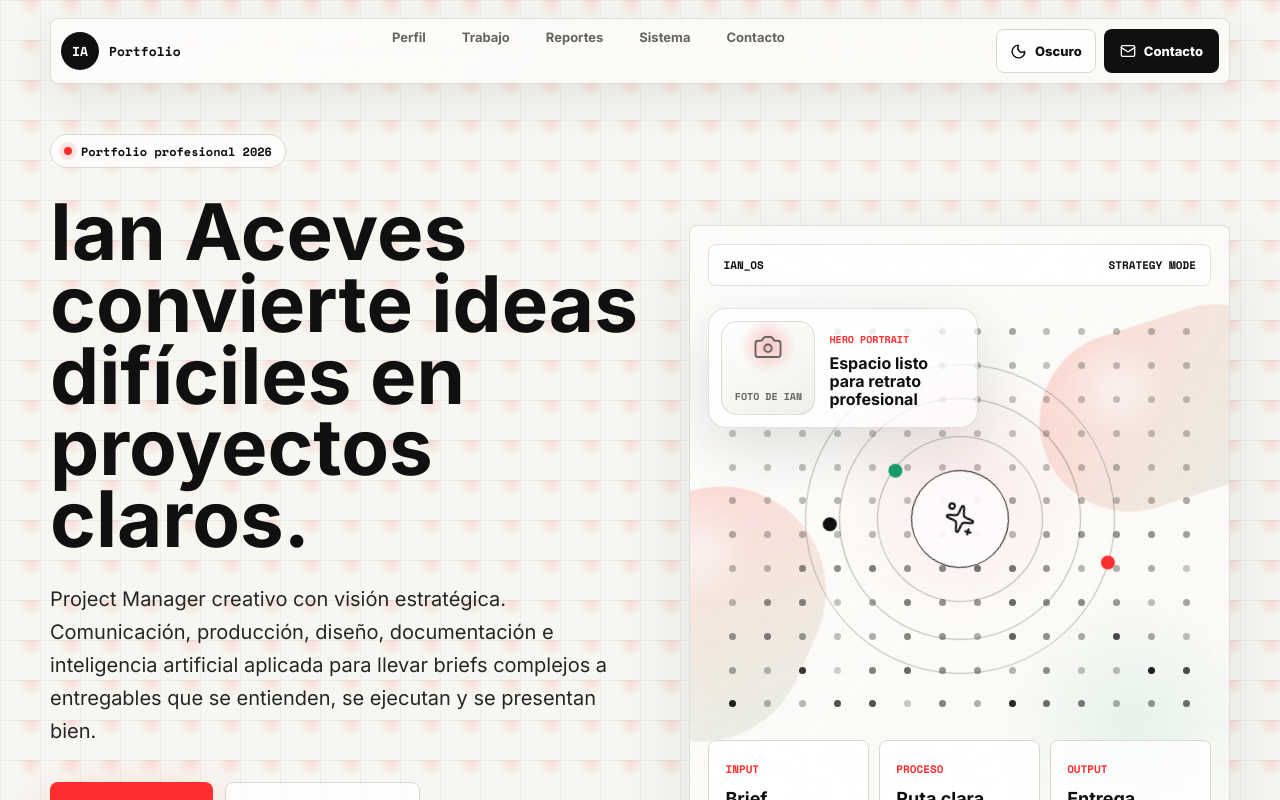
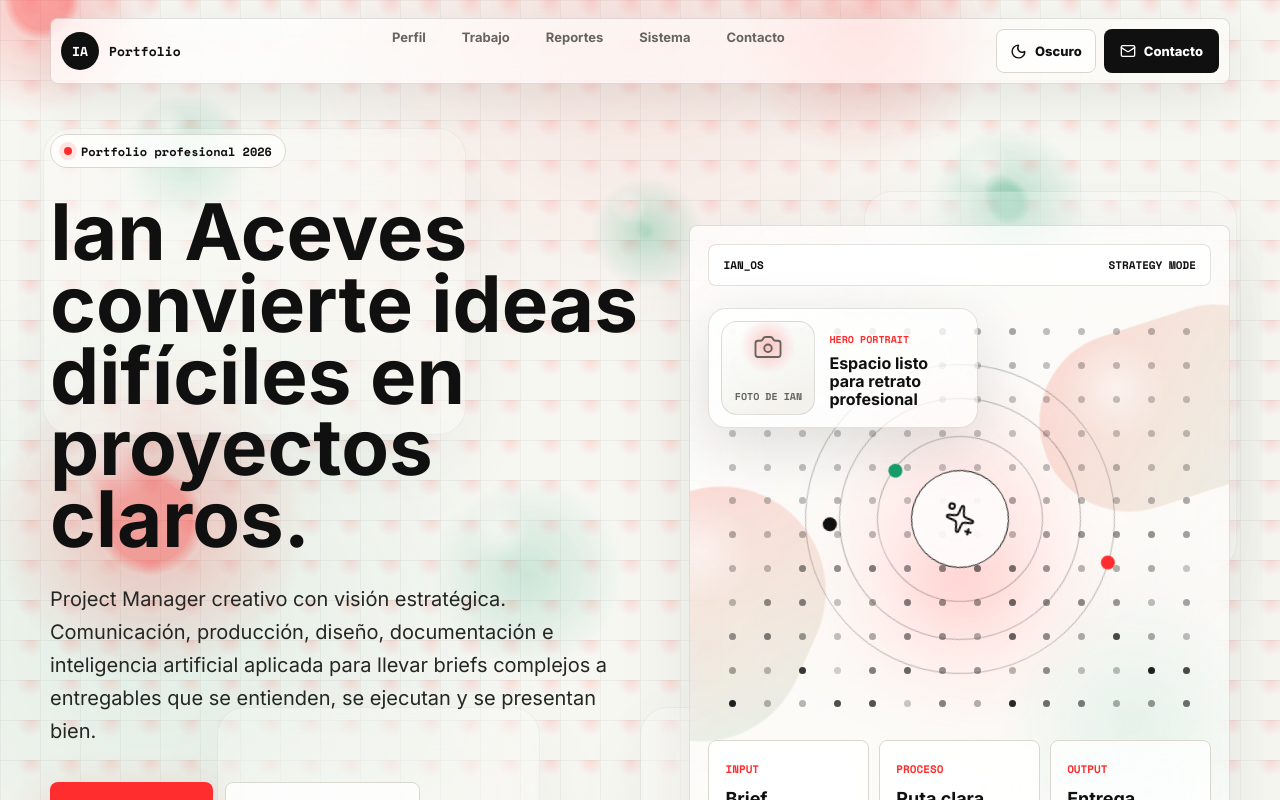
Before and after one commit to ianamb66/ian-portfolio-tech, a React (Vite) app: page / in a window 1280 px wide. Shown: the top 800 px of the page. Built offline with nearby package versions, Linux system fonts and the light colour scheme.

Commit message:
Add gooey glass scroll system

```diff
--- a/src/App.css
+++ b/src/App.css
@@ -81,6 +81,67 @@ a {
   overflow-x: hidden;
 }
 
+.liquid-backdrop {
+  position: fixed;
+  inset: 0;
+  z-index: 0;
+  overflow: hidden;
+  pointer-events: none;
+  background:
+    radial-gradient(circle at 50% 0%, color-mix(in srgb, var(--red) 10%, transparent), transparent 34%),
+    radial-gradient(circle at 12% 80%, color-mix(in srgb, var(--green) 9%, transparent), transparent 30%);
+}
+
+.goo-filter {
+  position: absolute;
+  width: 0;
+  height: 0;
+}
+
+.goo-field {
+  position: absolute;
+  inset: -18vh -12vw;
+  filter: url("#liquid-goo");
+  opacity: 0.42;
+  transform-origin: center;
+  will-change: transform;
+}
+
+.goo-dot {
+  position: absolute;
+  left: var(--x);
+  top: var(--y);
+  width: var(--size);
+  height: var(--size);
+  border-radius: 50%;
+  background:
+    radial-gradient(circle at 35% 28%, rgba(255, 255, 255, 0.78), transparent 16%),
+    radial-gradient(circle at 50% 50%, color-mix(in srgb, var(--tone) 88%, transparent), transparent 68%);
+  opacity: 0.72;
+  transform: translate3d(0, 0, 0) scale(1);
+  animation: goo-drift var(--duration) ease-in-out var(--delay) infinite alternate;
+  will-change: transform;
+}
+
+.goo-dot:nth-child(2n) {
+  mix-blend-mode: screen;
+}
+
+.goo-dot:nth-child(3n) {
+  opacity: 0.52;
+}
+
+.topbar,
+main,
+.footer {
+  position: relative;
+}
+
+main,
+.footer {
+  z-index: 1;
+}
+
 .skip-link {
   position: fixed;
   left: 16px;
@@ -212,10 +273,64 @@ a {
 }
 
 .hero-section {
+  position: relative;
   min-height: 100dvh;
   padding: 134px 24px 72px;
   display: grid;
   align-items: center;
+}
+
+.glass-curtain {
+  position: absolute;
+  inset: 92px 18px 32px;
+  z-index: 0;
+  pointer-events: none;
+  overflow: hidden;
+}
+
+.glass-shard {
+  position: absolute;
+  display: block;
+  border: 1px solid var(--glass-line);
+  border-radius: 28px;
+  background:
+    linear-gradient(135deg, color-mix(in srgb, var(--glass-strong) 82%, transparent), color-mix(in srgb, var(--glass) 58%, transparent)),
+    radial-gradient(circle at 28% 18%, rgba(255, 255, 255, 0.34), transparent 28%);
+  box-shadow:
+    inset 0 1px 0 rgba(255, 255, 255, 0.32),
+    0 30px 90px rgba(0, 0, 0, 0.12);
+  backdrop-filter: blur(28px) saturate(1.45);
+  -webkit-backdrop-filter: blur(28px) saturate(1.45);
+  opacity: 0.38;
+  will-change: transform, opacity;
+}
+
+.hero-glass-a {
+  left: 2%;
+  top: 4%;
+  width: 34%;
+  height: 34%;
+}
+
+.hero-glass-b {
+  right: 2%;
+  top: 11%;
+  width: 30%;
+  height: 42%;
+}
+
+.hero-glass-c {
+  left: 16%;
+  bottom: 2%;
+  width: 26%;
+  height: 30%;
+}
+
+.hero-glass-d {
+  right: 22%;
+  bottom: 4%;
+  width: 28%;
+  height: 28%;
 }
 
 .hero-grid,
@@ -226,6 +341,8 @@ a {
 }
 
 .hero-grid {
+  position: relative;
+  z-index: 2;
   display: grid;
   grid-template-columns: minmax(0, 1.05fr) minmax(420px, 0.95fr);
   gap: 42px;
@@ -1347,6 +1464,53 @@ p {
     min-height: auto;
   }
 
+  .glass-curtain {
+    inset: 92px 10px 18px;
+  }
+
+  .glass-shard {
+    border-radius: 20px;
+    opacity: 0.24;
+  }
+
+  .hero-glass-a {
+    left: -12%;
+    top: 4%;
+    width: 56%;
+    height: 24%;
+  }
+
+  .hero-glass-b {
+    right: -16%;
+    top: 22%;
+    width: 54%;
+    height: 30%;
+  }
+
+  .hero-glass-c {
+    left: 8%;
+    bottom: 24%;
+    width: 46%;
+    height: 20%;
+  }
+
+  .hero-glass-d {
+    right: 4%;
+    bottom: 5%;
+    width: 42%;
+    height: 20%;
+  }
+
+  .goo-field {
+    inset: -8vh -46vw;
+    opacity: 0.34;
+  }
+
+  .goo-dot {
+    width: calc(var(--size) * 0.66);
+    height: calc(var(--size) * 0.66);
+  }
+
   .hero-grid,
   .section-block,
   .footer {
@@ -1499,6 +1663,24 @@ p {
 
   .footer {
     flex-direction: column;
+  }
+}
+
+@keyframes goo-drift {
+  0% {
+    transform: translate3d(-18px, 20px, 0) scale(0.92);
+  }
+
+  34% {
+    transform: translate3d(36px, -26px, 0) scale(1.08);
+  }
+
+  68% {
+    transform: translate3d(-10px, -54px, 0) scale(0.98);
+  }
+
+  100% {
+    transform: translate3d(58px, 24px, 0) scale(1.14);
   }
 }
 
@@ -1511,4 +1693,8 @@ p {
     animation-iteration-count: 1 !important;
     transition-duration: 0.01ms !important;
   }
-}
+
+  .goo-dot {
+    animation: none;
+  }
+}
--- a/src/App.jsx
+++ b/src/App.jsx
@@ -314,6 +314,65 @@ const tools = [
   'JavaScript',
 ]
 
+const liquidDots = [
+  { x: '4vw', y: '8vh', size: '220px', delay: '0s', duration: '18s', tone: 'var(--red)' },
+  { x: '18vw', y: '28vh', size: '120px', delay: '-7s', duration: '15s', tone: 'var(--green)' },
+  { x: '68vw', y: '10vh', size: '260px', delay: '-3s', duration: '21s', tone: 'var(--red)' },
+  { x: '82vw', y: '34vh', size: '150px', delay: '-11s', duration: '16s', tone: 'var(--green)' },
+  { x: '10vw', y: '68vh', size: '320px', delay: '-5s', duration: '24s', tone: 'var(--red)' },
+  { x: '42vw', y: '76vh', size: '180px', delay: '-13s', duration: '19s', tone: 'var(--green)' },
+  { x: '76vw', y: '78vh', size: '300px', delay: '-9s', duration: '22s', tone: 'var(--red)' },
+  { x: '56vw', y: '44vh', size: '110px', delay: '-15s', duration: '14s', tone: 'var(--green)' },
+]
+
+const glassShards = ['hero-glass-a', 'hero-glass-b', 'hero-glass-c', 'hero-glass-d']
+
+function LiquidBackdrop() {
+  return (
+    <div className="liquid-backdrop" aria-hidden="true">
+      <svg className="goo-filter" focusable="false">
+        <filter id="liquid-goo">
+          <feGaussianBlur in="SourceGraphic" stdDeviation="16" result="blur" />
+          <feColorMatrix
+            in="blur"
+            mode="matrix"
+            values="1 0 0 0 0  0 1 0 0 0  0 0 1 0 0  0 0 0 22 -9"
+            result="goo"
+          />
+          <feBlend in="SourceGraphic" in2="goo" />
+        </filter>
+      </svg>
+      <div className="goo-field">
+        {liquidDots.map((dot, index) => (
+          <span
+            className="goo-dot"
+            key={`${dot.x}-${dot.y}`}
+            style={{
+              '--x': dot.x,
+              '--y': dot.y,
+              '--size': dot.size,
+              '--delay': dot.delay,
+              '--duration': dot.duration,
+              '--tone': dot.tone,
+              '--index': index,
+            }}
+          />
+        ))}
+      </div>
+    </div>
+  )
+}
+
+function GlassCurtain() {
+  return (
+    <div className="glass-curtain" aria-hidden="true">
+      {glassShards.map((shard, index) => (
+        <span className={`glass-shard ${shard}`} key={shard} style={{ '--shard': index }} />
+      ))}
+    </div>
+  )
+}
+
 function DotMatrix() {
   const dots = useMemo(() => Array.from({ length: 168 }, (_, index) => index), [])
 
@@ -554,6 +613,33 @@ function App() {
       })
 
       if (!reduceMotion) {
+        const glassPanels = gsap.utils.toArray(
+          '.capability-card, .client-card, .project-card, .web-card, .process-board, .timeline-panel, .tools-panel, .contact-panel, .case-overview, .case-media-card, .xyz-card',
+        )
+
+        glassPanels.forEach((panel, index) => {
+          gsap.fromTo(
+            panel,
+            {
+              x: index % 2 === 0 ? -54 : 54,
+              rotate: index % 2 === 0 ? -1.4 : 1.4,
+              scale: 0.96,
+            },
+            {
+              x: 0,
+              rotate: 0,
+              scale: 1,
+              duration: 1,
+              ease: 'power3.out',
+              scrollTrigger: {
+                trigger: panel,
+                start: 'top 86%',
+                once: true,
+              },
+            },
+          )
+        })
+
         if (document.querySelector('.core-orbit')) {
           gsap.to('.core-orbit', {
             rotate: 360,
@@ -571,6 +657,73 @@ function App() {
               each: 0.012,
               repeat: -1,
               yoyo: true,
+            },
+          })
+        }
+        if (document.querySelector('.goo-field')) {
+          gsap.to('.goo-field', {
+            y: -180,
+            scale: 1.08,
+            ease: 'none',
+            scrollTrigger: {
+              trigger: rootRef.current,
+              start: 'top top',
+              end: 'bottom bottom',
+              scrub: 1.2,
+            },
+          })
+        }
+        if (document.querySelector('.glass-shard')) {
+          gsap.to('.hero-glass-a', {
+            xPercent: -85,
+            yPercent: -22,
+            rotate: -9,
+            opacity: 0.26,
+            ease: 'none',
+            scrollTrigger: {
+              trigger: '.hero-section',
+              start: 'top top',
+              end: 'bottom top',
+              scrub: 0.9,
+            },
+          })
+          gsap.to('.hero-glass-b', {
+            xPercent: 82,
+            yPercent: -16,
+            rotate: 8,
+            opacity: 0.22,
+            ease: 'none',
+            scrollTrigger: {
+              trigger: '.hero-section',
+              start: 'top top',
+              end: 'bottom top',
+              scrub: 0.9,
+            },
+          })
+          gsap.to('.hero-glass-c', {
+            xPercent: -62,
+            yPercent: 28,
+            rotate: 7,
+            opacity: 0.18,
+            ease: 'none',
+            scrollTrigger: {
+              trigger: '.hero-section',
+              start: 'top top',
+              end: 'bottom top',
+              scrub: 1,
+            },
+          })
+          gsap.to('.hero-glass-d', {
+            xPercent: 66,
+            yPercent: 26,
+            rotate: -7,
+            opacity: 0.18,
+            ease: 'none',
+            scrollTrigger: {
+              trigger: '.hero-section',
+              start: 'top top',
+              end: 'bottom top',
+              scrub: 1,
             },
           })
         }
@@ -618,6 +771,7 @@ function App() {
 
   return (
     <div ref={rootRef} className="site-shell" data-theme={theme}>
+      <LiquidBackdrop />
       <a className="skip-link" href="#main">Saltar al contenido</a>
       <nav className="topbar" aria-label="Navegación principal">
         <a className="brand-mark" href="/" aria-label="Ir al inicio">
@@ -649,6 +803,7 @@ function App() {
         ) : (
           <>
         <section id="inicio" className="hero-section">
+          <GlassCurtain />
           <div className="hero-grid">
             <div className="hero-copy">
               <div className="system-pill reveal">
```
